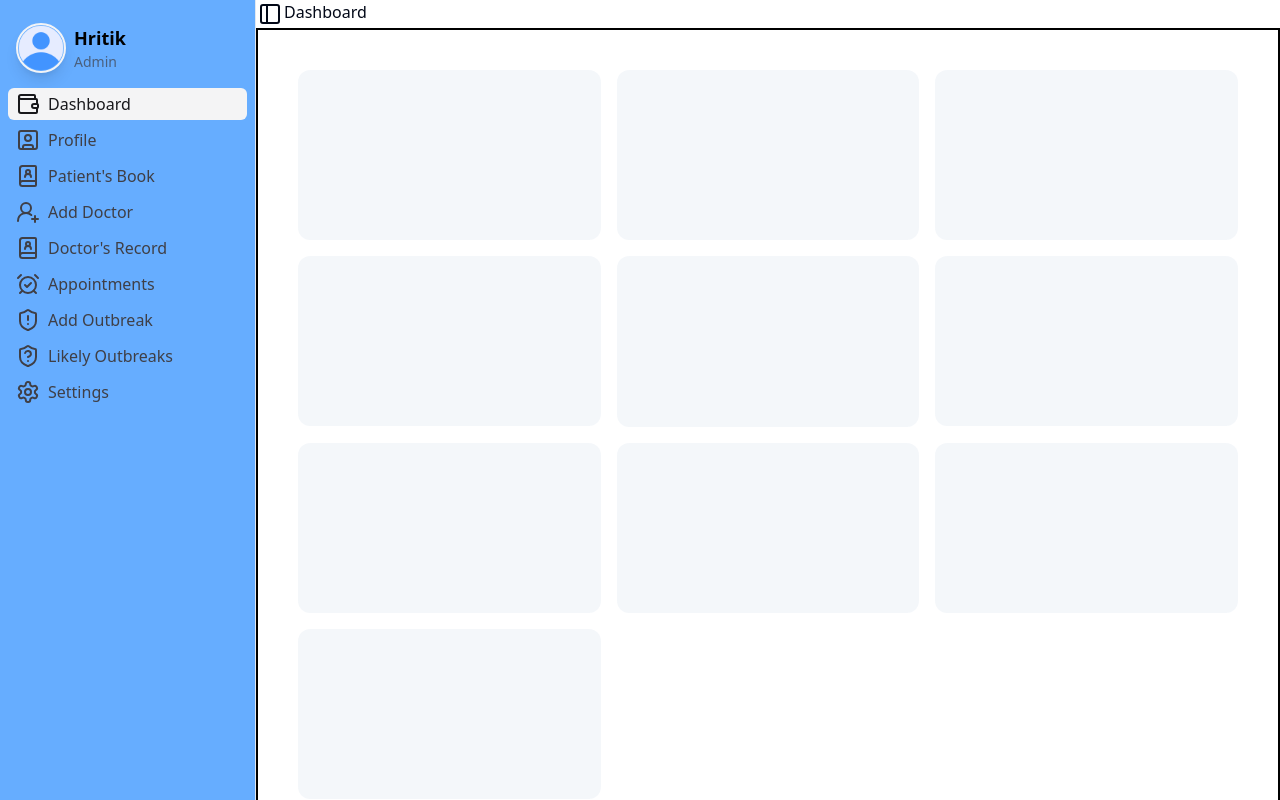
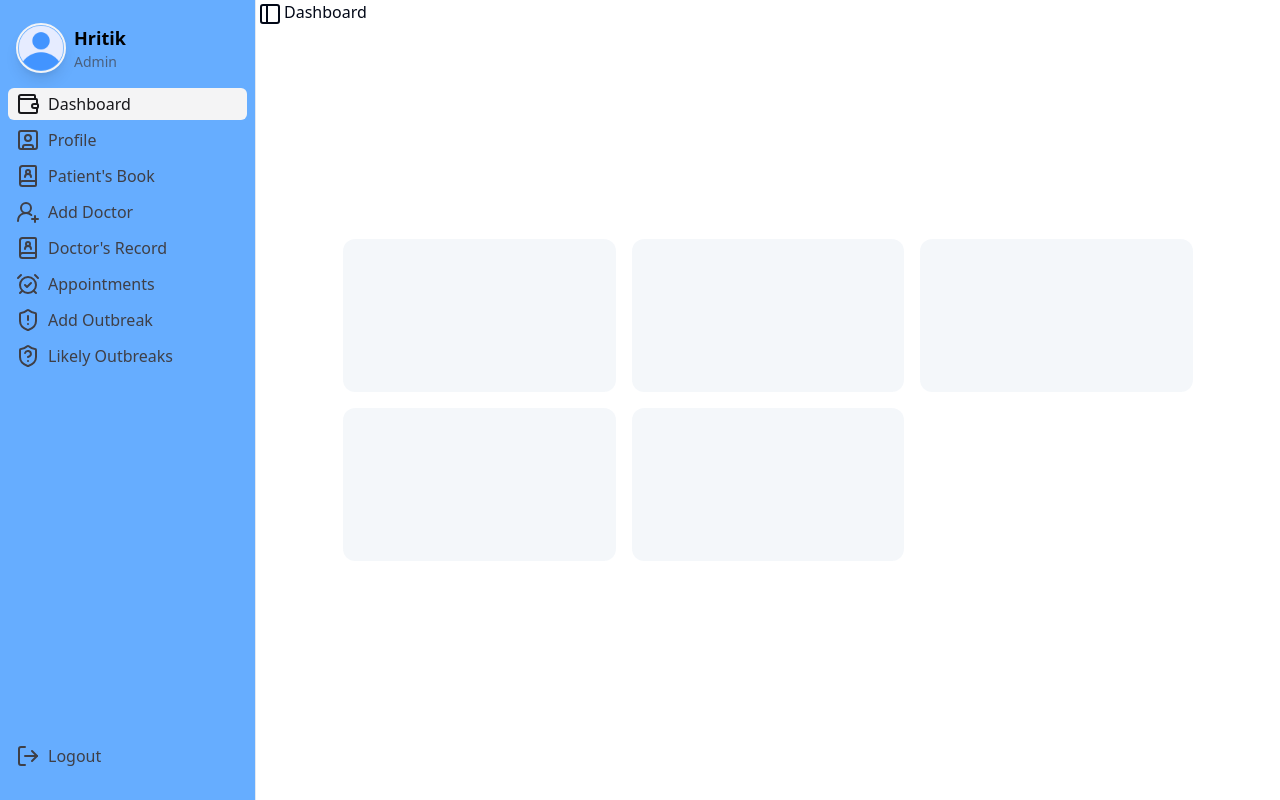
Before and after one commit to SGsubuuu-2322/HMS, a React (Vite) app in the folder HMS_App/: page /user/dashboard in a window 1280 px wide. Built offline with nearby package versions, Linux system fonts and the light colour scheme; sample sign-in values are in the browser's storage; a web font is replaced by a local one.

Commit message:
Modified some sidebar stylings

```diff
--- a/HMS_App/src/Pages/auth/Dashboard.jsx
+++ b/HMS_App/src/Pages/auth/Dashboard.jsx
@@ -3,21 +3,13 @@ import { Skeleton } from "@/components/ui/skeleton";
 
 const Dashboard = () => {
   return (
-    <div className="w-full h-screen bg p-10 border-2 border-black">
-      <div className="grid auto-rows-min gap-4 md:grid-cols-3">
-        <Skeleton className="aspect-video rounded-xl" />{" "}
-        {/* <div className="aspect-video rounded-xl bg-muted/50" /> */}
-        <Skeleton className="aspect-video rounded-xl" />{" "}
-        {/* <div className="aspect-video rounded-xl bg-muted/50" /> */}
+    <div className="z-0 w-full h-screen bg p-10 flex items-center justify-center">
+      <div className="grid auto-rows-min gap-4 md:grid-cols-3 w-[90%]">
         <Skeleton className="aspect-video rounded-xl" />{" "}
         <Skeleton className="aspect-video rounded-xl" />{" "}
         <Skeleton className="aspect-video rounded-xl" />{" "}
         <Skeleton className="aspect-video rounded-xl" />{" "}
         <Skeleton className="aspect-video rounded-xl" />{" "}
-        <Skeleton className="aspect-video rounded-xl" />{" "}
-        <Skeleton className="aspect-video rounded-xl" />{" "}
-        <Skeleton className="aspect-video rounded-xl" />{" "}
-        {/* <div className="aspect-video rounded-xl bg-muted/50" /> */}
       </div>
     </div>
   );
--- a/HMS_App/src/components/custom/AppSidebar.jsx
+++ b/HMS_App/src/components/custom/AppSidebar.jsx
@@ -6,7 +6,7 @@ import {
   AlarmClockCheck,
   ShieldAlert,
   ShieldQuestion,
-  Settings,
+  LogOut,
   Wallet,
 } from "lucide-react";
 
@@ -67,9 +67,9 @@ const items = [
     icon: ShieldQuestion,
   },
   {
-    title: "Settings",
+    title: "Logout",
     url: "#",
-    icon: Settings,
+    icon: LogOut,
   },
 ];
 
@@ -102,18 +102,19 @@ export function AppSidebar() {
             </div>
           </SidebarGroupLabel>
           <SidebarGroupContent>
-            <SidebarMenu>
+            <SidebarMenu className="relative h-full">
               {items.map((item) => (
-                <SidebarMenuItem key={item.title}>
+                <SidebarMenuItem
+                  key={item.title}
+                  className="last:absolute last:bottom-0 last:w-full last:mb-5"
+                >
                   <SidebarMenuButton
                     asChild
                     tooltip={item.title}
                     isActive={item.url == location.pathname ? "true" : "false"}
+                    className="hover:font-medium hover:text-[#0077ff94]"
                   >
-                    <NavLink
-                      to={item.url}
-                      className="hover:font-medium hover:text-[#0077ff94]"
-                    >
+                    <NavLink to={item.url}>
                       <span className="text-xl">
                         <item.icon />
                       </span>
--- a/HMS_App/src/components/ui/sidebar.jsx
+++ b/HMS_App/src/components/ui/sidebar.jsx
@@ -367,7 +367,7 @@ const SidebarGroup = React.forwardRef(({ className, ...props }, ref) => {
     <div
       ref={ref}
       data-sidebar="group"
-      className={cn("relative flex w-full min-w-0 flex-col p-2", className)}
+      className={cn("flex w-full h-screen min-w-0 flex-col p-2", className)}
       {...props}
     />
   );
@@ -420,7 +420,7 @@ const SidebarGroupContent = React.forwardRef(({ className, ...props }, ref) => (
   <div
     ref={ref}
     data-sidebar="group-content"
-    className={cn("w-full text-sm", className)}
+    className={cn("w-full h-full text-sm", className)}
     {...props}
   />
 ));
--- a/HMS_App/src/layout/AuthLayout.jsx
+++ b/HMS_App/src/layout/AuthLayout.jsx
@@ -7,9 +7,9 @@ const AuthLayout = ({ children }) => {
       {/* <AuthNav /> */}
       <SidebarProvider>
         <AppSidebar />
-        <main className="w-full h-screen overflow-y-auto">
-          <div className="flex">
-            <SidebarTrigger />
+        <main className="relative w-full h-screen overflow-y-auto">
+          <div className="z-100 fixed flex ">
+            <SidebarTrigger className="hover:bg-transparent" />
             <h1>Dashboard</h1>
           </div>
           {children}
```
